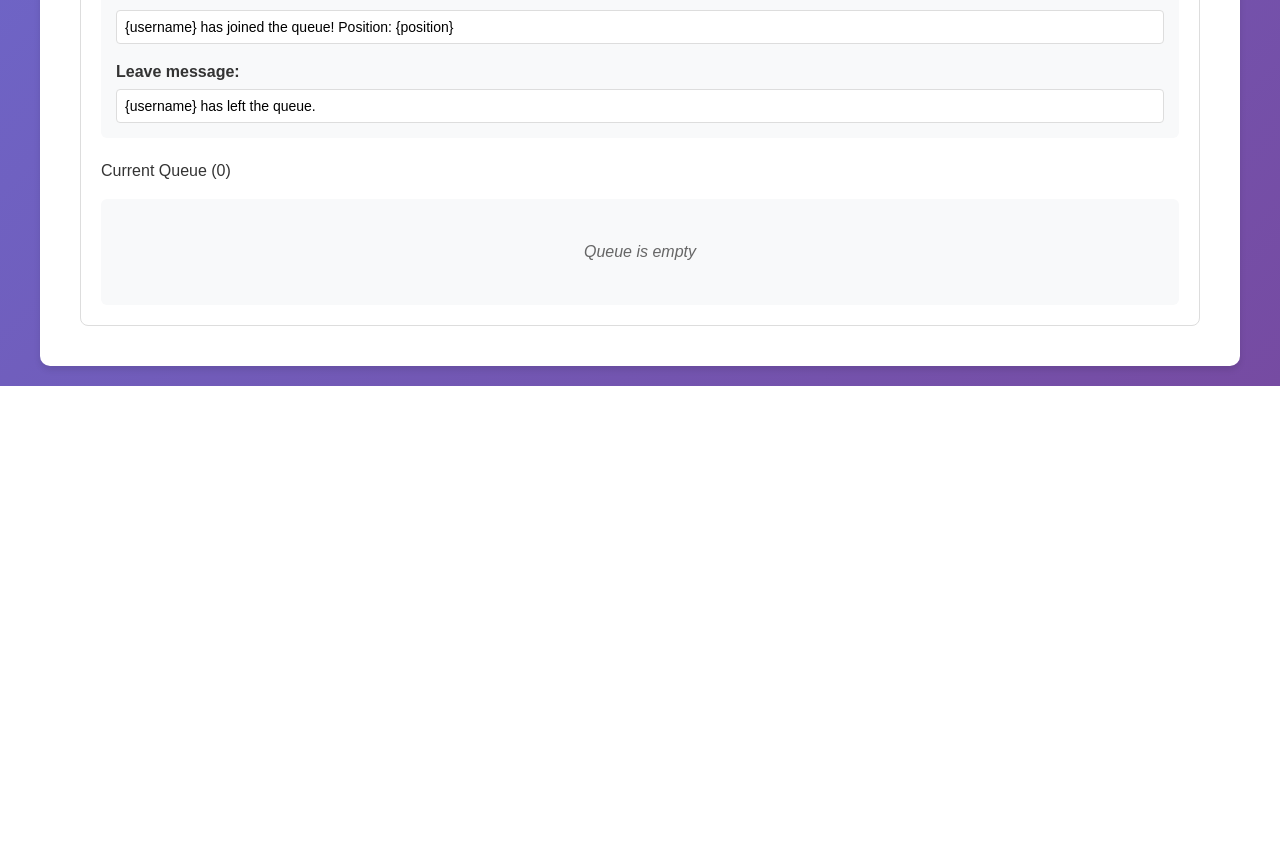
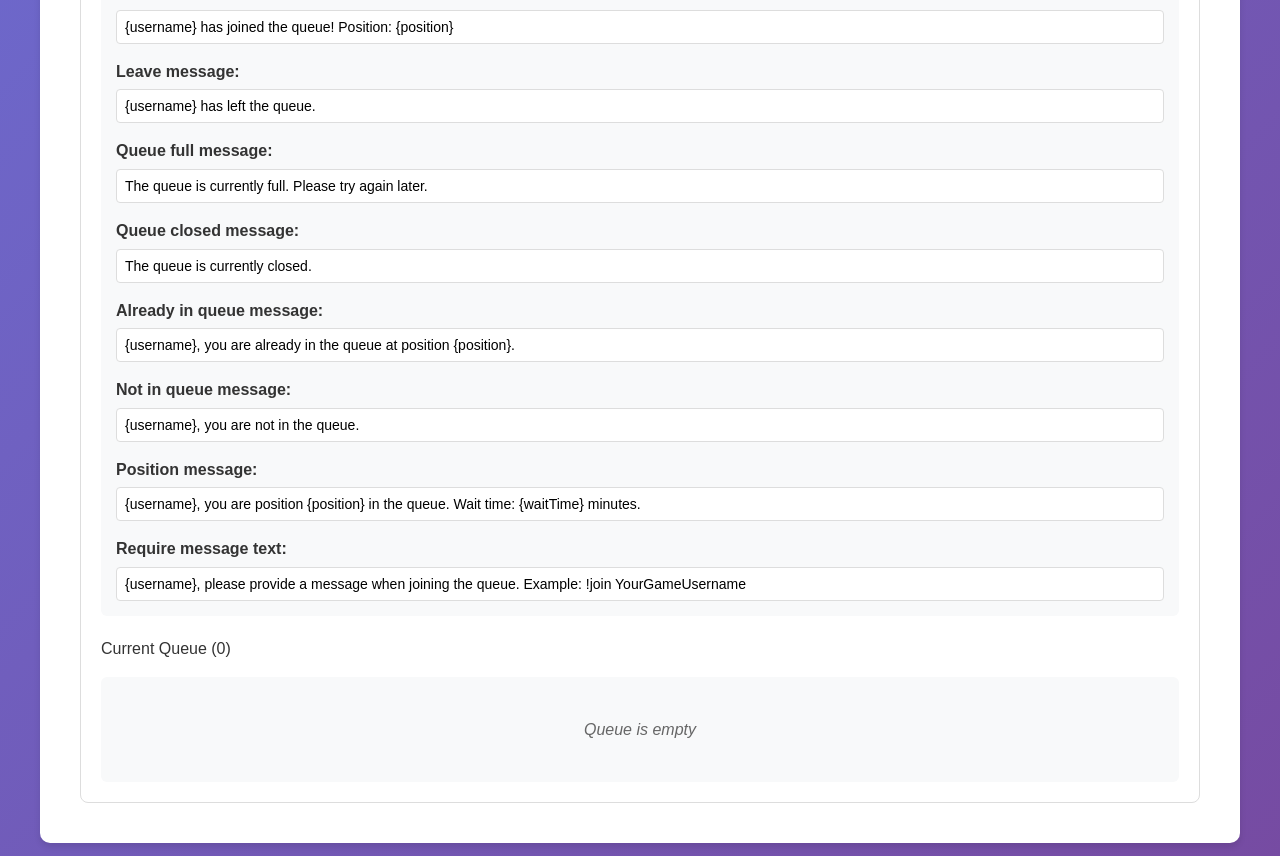
Before and after one commit to master117/TransparencyIssueDemo, a React (Vite) app: page / in a window 1280 px wide. Shown: the part 1760-2616 px from the top of the page. Before the commit the page ends 2146 px from the top, so only its background shows below. Built offline with nearby package versions, Linux system fonts and the light colour scheme.

Commit message:
configuration changes

```diff
--- a/src/renderer/src/assets/twitch-chat.module.scss
+++ b/src/renderer/src/assets/twitch-chat.module.scss
@@ -261,5 +261,5 @@
 }
 
 .configOptions {
-  color: black;
+    color: black;
 }
--- a/src/renderer/src/components/QueueManagement.tsx
+++ b/src/renderer/src/components/QueueManagement.tsx
@@ -1,5 +1,6 @@
 import React, { useState } from "react";
 import { QueueEntry, QueueSettings } from "../types/queue";
+import { DEFAULT_SETTINGS } from "../hooks/useQueue";
 import styles from "../assets/queue-management.module.scss";
 
 interface QueueManagementProps {
@@ -25,6 +26,19 @@ const QueueManagement: React.FC<QueueManagementProps> = ({
 }) => {
     const [selectedUser, setSelectedUser] = useState<string | null>(null);
     const [draggedIndex, setDraggedIndex] = useState<number | null>(null);
+
+    // Helper function to handle input changes and revert to default if empty
+    const handleMessageInputChange = (field: keyof QueueSettings, value: string): void => {
+        if (value.trim() === "") {
+            // Revert to default value if input is empty
+            const defaultValue = DEFAULT_SETTINGS[field];
+            if (typeof defaultValue === "string") {
+                onUpdateSettings({ [field]: defaultValue });
+            }
+        } else {
+            onUpdateSettings({ [field]: value });
+        }
+    };
 
     const formatTime = (date: Date): string => {
         const now = new Date();
@@ -112,7 +126,7 @@ const QueueManagement: React.FC<QueueManagementProps> = ({
                         id="joinMessage"
                         type="text"
                         value={settings.joinMessage}
-                        onChange={(e) => onUpdateSettings({ joinMessage: e.target.value })}
+                        onChange={(e) => handleMessageInputChange("joinMessage", e.target.value)}
                         placeholder="Use {username} and {position} as placeholders"
                     />
                 </div>
@@ -123,7 +137,73 @@ const QueueManagement: React.FC<QueueManagementProps> = ({
                         id="leaveMessage"
                         type="text"
                         value={settings.leaveMessage}
-                        onChange={(e) => onUpdateSettings({ leaveMessage: e.target.value })}
+                        onChange={(e) => handleMessageInputChange("leaveMessage", e.target.value)}
+                        placeholder="Use {username} as placeholder"
+                    />
+                </div>
+
+                <div className={styles.settingGroup}>
+                    <label htmlFor="queueFullMessage">Queue full message:</label>
+                    <input
+                        id="queueFullMessage"
+                        type="text"
+                        value={settings.queueFullMessage}
+                        onChange={(e) => handleMessageInputChange("queueFullMessage", e.target.value)}
+                        placeholder="Message when queue is full"
+                    />
+                </div>
+
+                <div className={styles.settingGroup}>
+                    <label htmlFor="queueClosedMessage">Queue closed message:</label>
+                    <input
+                        id="queueClosedMessage"
+                        type="text"
+                        value={settings.queueClosedMessage}
+                        onChange={(e) => handleMessageInputChange("queueClosedMessage", e.target.value)}
+                        placeholder="Message when queue is closed"
+                    />
+                </div>
+
+                <div className={styles.settingGroup}>
+                    <label htmlFor="alreadyInQueueMessage">Already in queue message:</label>
+                    <input
+                        id="alreadyInQueueMessage"
+                        type="text"
+                        value={settings.alreadyInQueueMessage}
+                        onChange={(e) => handleMessageInputChange("alreadyInQueueMessage", e.target.value)}
+                        placeholder="Use {username} and {position} as placeholders"
+                    />
+                </div>
+
+                <div className={styles.settingGroup}>
+                    <label htmlFor="notInQueueMessage">Not in queue message:</label>
+                    <input
+                        id="notInQueueMessage"
+                        type="text"
+                        value={settings.notInQueueMessage}
+                        onChange={(e) => handleMessageInputChange("notInQueueMessage", e.target.value)}
+                        placeholder="Use {username} as placeholder"
+                    />
+                </div>
+
+                <div className={styles.settingGroup}>
+                    <label htmlFor="positionMessage">Position message:</label>
+                    <input
+                        id="positionMessage"
+                        type="text"
+                        value={settings.positionMessage}
+                        onChange={(e) => handleMessageInputChange("positionMessage", e.target.value)}
+                        placeholder="Use {username}, {position}, and {waitTime} as placeholders"
+                    />
+                </div>
+
+                <div className={styles.settingGroup}>
+                    <label htmlFor="requireMessageText">Require message text:</label>
+                    <input
+                        id="requireMessageText"
+                        type="text"
+                        value={settings.requireMessageText}
+                        onChange={(e) => handleMessageInputChange("requireMessageText", e.target.value)}
                         placeholder="Use {username} as placeholder"
                     />
                 </div>
--- a/src/renderer/src/components/TwitchChat.tsx
+++ b/src/renderer/src/components/TwitchChat.tsx
@@ -3,7 +3,7 @@ import tmi from "tmi.js";
 import styles from "../assets/twitch-chat.module.scss";
 import QueueManagement from "./QueueManagement";
 import { useQueue } from "../hooks/useQueue";
-import { QueueCommand } from "../types/queue";
+import { QueueCommand, QueueSettings } from "../types/queue";
 import { configService } from "../services/configService";
 
 interface ChatMessage {
@@ -22,10 +22,11 @@ const TwitchChat: React.FC = () => {
     const [client, setClient] = useState<tmi.Client | null>(null);
     const [connectionStatus, setConnectionStatus] = useState<string>("Disconnected");
     const [saveCredentials, setSaveCredentials] = useState(true);
+    const [queueSettings, setQueueSettings] = useState<QueueSettings | undefined>(undefined);
     const messagesEndRef = useRef<HTMLDivElement>(null);
 
     // Queue management
-    const { queue, settings, processCommand, moveUser, markAsPlaying, markAsNotPlaying, removeUser, clearQueue, updateSettings } = useQueue();
+    const { queue, settings, processCommand, moveUser, markAsPlaying, markAsNotPlaying, removeUser, clearQueue, updateSettings } = useQueue(queueSettings);
 
     // Use ref to ensure message handler always has the latest processCommand
     const processCommandRef = useRef(processCommand);
@@ -33,7 +34,7 @@ const TwitchChat: React.FC = () => {
 
     // Initialize config service and load settings
     useEffect(() => {
-        const initializeConfig = async () => {
+        const initializeConfig = async (): Promise<void> => {
             try {
                 await configService.initialize();
                 const twitchConfig = configService.getTwitchConfig();
@@ -44,6 +45,9 @@ const TwitchChat: React.FC = () => {
                 setAccessToken(twitchConfig.accessToken);
                 setChannel(twitchConfig.channel);
                 setSaveCredentials(queueConfig.saveCredentials);
+
+                // Load queue settings
+                setQueueSettings(queueConfig.settings);
             } catch (error) {
                 console.error("Failed to initialize config:", error);
             }
@@ -274,6 +278,15 @@ const TwitchChat: React.FC = () => {
         }
     };
 
+    const handleQueueSettingsUpdate = async (newSettings: Partial<QueueSettings>): Promise<void> => {
+        updateSettings(newSettings);
+        try {
+            await configService.updateQueueSettings(newSettings);
+        } catch (error) {
+            console.error("Failed to save queue settings:", error);
+        }
+    };
+
     return (
         <div className={styles.twitchChat}>
             <h2>Twitch Chat Reader</h2>
@@ -393,7 +406,7 @@ const TwitchChat: React.FC = () => {
                 onMarkAsNotPlaying={markAsNotPlaying}
                 onRemoveUser={removeUser}
                 onClearQueue={clearQueue}
-                onUpdateSettings={updateSettings}
+                onUpdateSettings={handleQueueSettingsUpdate}
             />
         </div>
     );
--- a/src/renderer/src/hooks/useQueue.ts
+++ b/src/renderer/src/hooks/useQueue.ts
@@ -8,10 +8,16 @@ const DEFAULT_SETTINGS: QueueSettings = {
     leaveMessage: "{username} has left the queue.",
     queueFullMessage: "The queue is currently full. Please try again later.",
     queueClosedMessage: "The queue is currently closed.",
+    alreadyInQueueMessage: "{username}, you are already in the queue at position {position}.",
+    notInQueueMessage: "{username}, you are not in the queue.",
+    positionMessage: "{username}, you are position {position} in the queue. Wait time: {waitTime} minutes.",
+    requireMessageText: "{username}, please provide a message when joining the queue. Example: !join YourGameUsername",
     maxQueueSize: 50,
 };
 
-export const useQueue = (): {
+export { DEFAULT_SETTINGS };
+
+export const useQueue = (initialSettings?: Partial<QueueSettings>): {
     queue: QueueEntry[];
     settings: QueueSettings;
     processCommand: (command: QueueCommand) => string;
@@ -23,7 +29,10 @@ export const useQueue = (): {
     updateSettings: (newSettings: Partial<QueueSettings>) => void;
 } => {
     const [queue, setQueue] = useState<QueueEntry[]>([]);
-    const [settings, setSettings] = useState<QueueSettings>(DEFAULT_SETTINGS);
+    const [settings, setSettings] = useState<QueueSettings>({
+        ...DEFAULT_SETTINGS,
+        ...initialSettings,
+    });
 
     const findUserInQueue = useCallback(
         (username: string): QueueEntry | undefined => {
@@ -53,11 +62,11 @@ export const useQueue = (): {
             const existingUser = queue.find((entry) => entry.username.toLowerCase() === username.toLowerCase());
             if (existingUser) {
                 const position = queue.findIndex((entry) => entry.username.toLowerCase() === username.toLowerCase()) + 1;
-                return `${username}, you are already in the queue at position ${position}.`;
+                return settings.alreadyInQueueMessage.replace("{username}", username).replace("{position}", position.toString());
             }
 
             if (settings.requireMessage && !message?.trim()) {
-                return `${username}, please provide a message when joining the queue. Example: !join YourGameUsername`;
+                return settings.requireMessageText.replace("{username}", username);
             }
 
             const newEntry: QueueEntry = {
@@ -73,36 +82,49 @@ export const useQueue = (): {
 
             return settings.joinMessage.replace("{username}", username).replace("{position}", position.toString());
         },
-        [queue, settings]
+        [
+            queue,
+            settings.isOpen,
+            settings.maxQueueSize,
+            settings.queueFullMessage,
+            settings.queueClosedMessage,
+            settings.alreadyInQueueMessage,
+            settings.requireMessage,
+            settings.requireMessageText,
+            settings.joinMessage,
+        ]
     );
 
     const removeFromQueue = useCallback(
         (username: string): string => {
             const userEntry = findUserInQueue(username);
             if (!userEntry) {
-                return `${username}, you are not in the queue.`;
+                return settings.notInQueueMessage.replace("{username}", username);
             }
 
             setQueue((prev) => prev.filter((entry) => entry.username.toLowerCase() !== username.toLowerCase()));
 
             return settings.leaveMessage.replace("{username}", username);
         },
-        [findUserInQueue, settings.leaveMessage]
+        [findUserInQueue, settings.leaveMessage, settings.notInQueueMessage]
     );
 
     const getPosition = useCallback(
         (username: string): string => {
             const position = getUserPosition(username);
             if (position === -1) {
-                return `${username}, you are not in the queue.`;
+                return settings.notInQueueMessage.replace("{username}", username);
             }
 
             const userEntry = findUserInQueue(username);
             const waitTime = userEntry ? Math.floor((Date.now() - userEntry.joinedAt.getTime()) / (1000 * 60)) : 0;
 
-            return `${username}, you are position ${position} in the queue. Wait time: ${waitTime} minutes.`;
+            return settings.positionMessage
+                .replace("{username}", username)
+                .replace("{position}", position.toString())
+                .replace("{waitTime}", waitTime.toString());
         },
-        [getUserPosition, findUserInQueue]
+        [getUserPosition, findUserInQueue, settings.notInQueueMessage, settings.positionMessage]
     );
 
     const processCommand = useCallback(
--- a/src/renderer/src/services/configService.ts
+++ b/src/renderer/src/services/configService.ts
@@ -1,3 +1,5 @@
+import { QueueSettings } from "../types/queue";
+
 export interface TwitchConfig {
     username: string;
     accessToken: string;
@@ -7,6 +9,7 @@ export interface TwitchConfig {
 
 export interface QueueConfig {
     saveCredentials: boolean;
+    settings: QueueSettings;
 }
 
 export interface AppConfig {
@@ -23,9 +26,21 @@ const DEFAULT_CONFIG: AppConfig = {
     },
     queue: {
         saveCredentials: true,
+        settings: {
+            isOpen: true,
+            requireMessage: false,
+            joinMessage: "{username} has joined the queue! Position: {position}",
+            leaveMessage: "{username} has left the queue.",
+            queueFullMessage: "The queue is currently full. Please try again later.",
+            queueClosedMessage: "The queue is currently closed.",
+            alreadyInQueueMessage: "{username}, you are already in the queue at position {position}.",
+            notInQueueMessage: "{username}, you are not in the queue.",
+            positionMessage: "{username}, you are position {position} in the queue. Wait time: {waitTime} minutes.",
+            requireMessageText: "{username}, please provide a message when joining the queue. Example: !join YourGameUsername",
+            maxQueueSize: 50,
+        },
     },
 };
-
 class ConfigService {
     private config: AppConfig = DEFAULT_CONFIG;
 
@@ -101,6 +116,15 @@ class ConfigService {
         await this.saveConfig();
     }
 
+    async updateQueueSettings(updates: Partial<QueueSettings>): Promise<void> {
+        this.config.queue.settings = { ...this.config.queue.settings, ...updates };
+        await this.saveConfig();
+    }
+
+    getQueueSettings(): QueueSettings {
+        return { ...this.config.queue.settings };
+    }
+
     getFullConfig(): AppConfig {
         return { ...this.config };
     }
--- a/src/renderer/src/types/queue.ts
+++ b/src/renderer/src/types/queue.ts
@@ -14,6 +14,10 @@ export interface QueueSettings {
     leaveMessage: string;
     queueFullMessage: string;
     queueClosedMessage: string;
+    alreadyInQueueMessage: string;
+    notInQueueMessage: string;
+    positionMessage: string;
+    requireMessageText: string;
     maxQueueSize?: number;
 }
 
```
Also changed, not shown: config.example.json (+14 -1 lines), config.json (+14 -1 lines), src/main/index.ts (+13 -1 lines), src/renderer/src/assets/queue-management.module.scss (line endings or trailing spaces).
